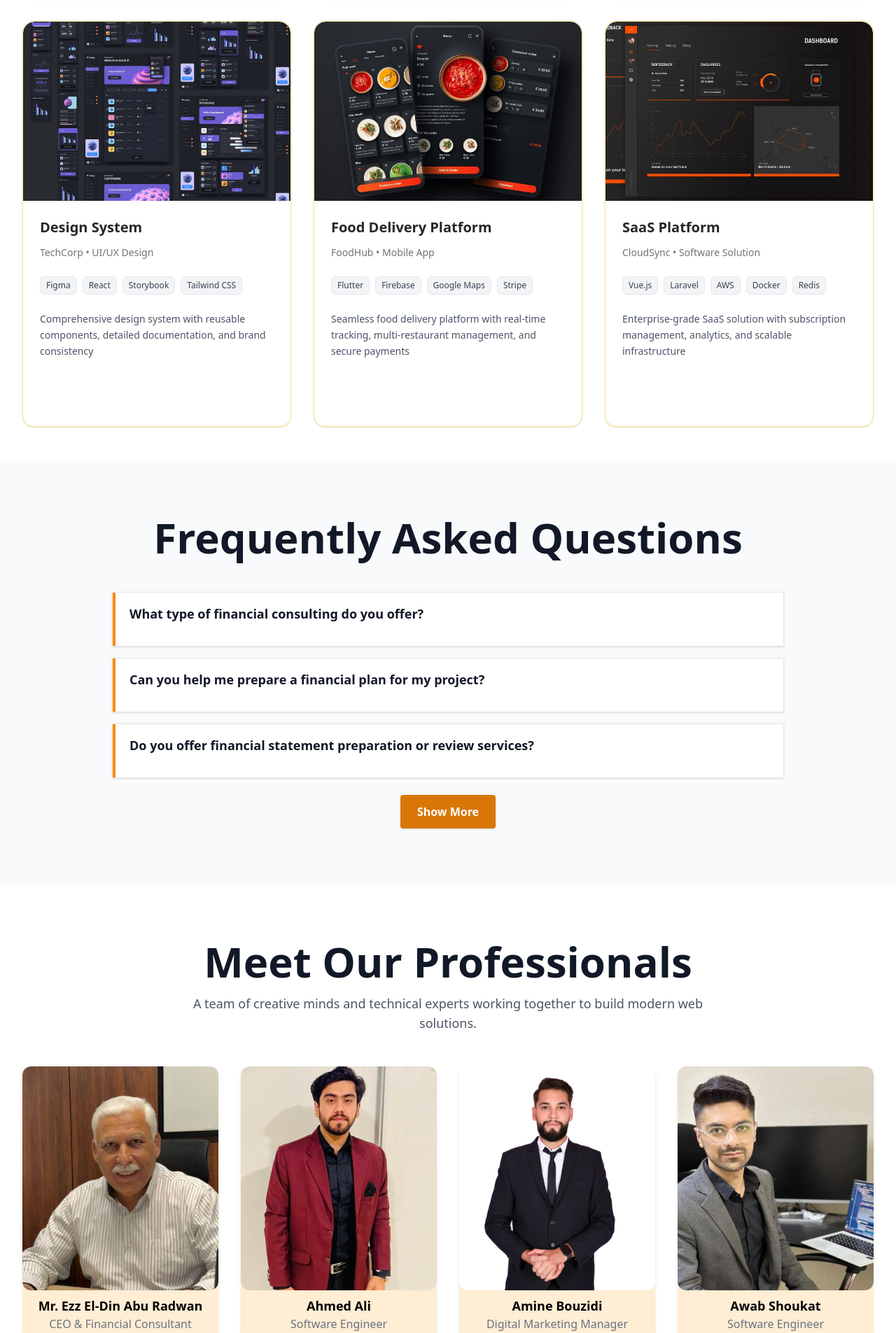
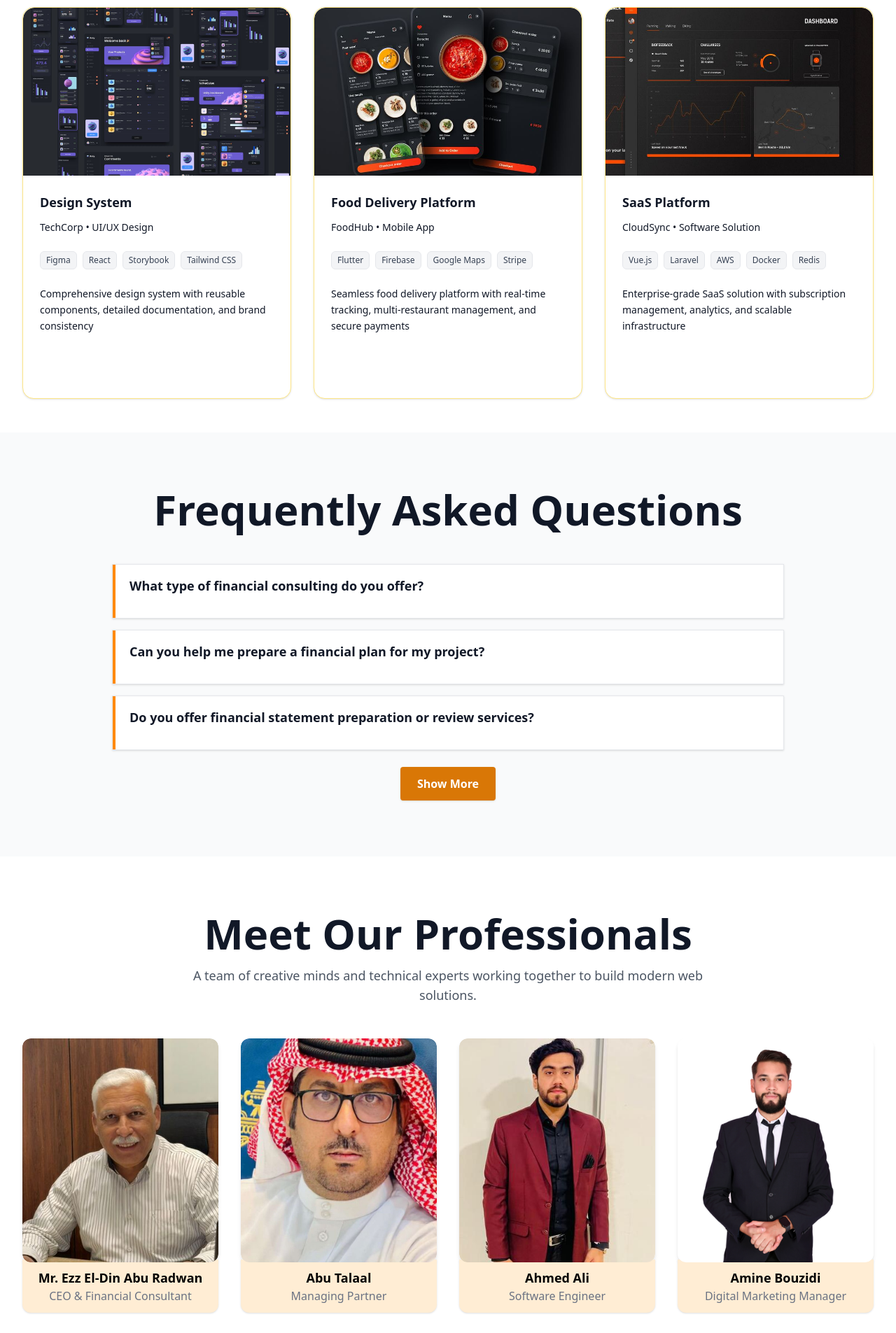
Before and after one commit to sheikhawab/rakeez_hostinger, a React (Vite) app: page / in a window 1280 px wide. Shown: the part 6715-8620 px from the top of the page at 70% size. Built offline with nearby package versions, Linux system fonts and the light colour scheme; some icons are missing.

Commit message:
talaal pic

```diff
--- a/src/components/PortfolioCart.tsx
+++ b/src/components/PortfolioCart.tsx
@@ -28,70 +28,81 @@ export function PortfolioCart({
       {/* 🔶 Main Card Container */}
       <CardContainer className="inter-var">
         <CardBody
+          // 🛠️ FIX: Added dark mode background + reduced shadow for better visibility on mobile
           className="bg-white  border border-amber-200
           rounded-2xl shadow-sm hover:shadow-lg hover:shadow-orange-200
-          transition-all duration-500 flex flex-col overflow-hidden min-h-[560px] sm:min-h-[580px]"
+          transition-all duration-500 flex flex-col overflow-hidden
+          min-h-[520px] sm:min-h-[560px]"
         >
-          {/* 🔶 Image Section (Premium Hover / Tap Effect) */}
+          {/* 🔶 Image Section */}
           <div
-            className="relative w-full h-56 sm:h-64 overflow-hidden rounded-t-2xl group"
+            className="relative w-full h-48 sm:h-60 overflow-hidden rounded-t-2xl group"
             onMouseEnter={() => setHovered(true)}
             onMouseLeave={() => setHovered(false)}
-            onTouchStart={() => setHovered((prev) => !prev)} // ✅ Enables touch hover effect
+            onTouchStart={() => setHovered((prev) => !prev)} // ✅ Mobile hover fix
           >
             <img
               src={image}
               alt={title}
+              // 🛠️ FIX: Better scaling & smooth transition
               className={`w-full h-full object-cover rounded-t-2xl transform transition-all duration-700 ease-out
                 ${hovered ? "scale-110" : "scale-100"}`}
             />
 
-            {/* 🔸 Gradient overlay (subtle orange glow on hover) */}
+            {/* 🛠️ FIX: Darker overlay for mobile visibility */}
             <div
-              className={`absolute inset-0 bg-gradient-to-t from-black/40 via-transparent to-transparent
-              transition-opacity duration-700 ${hovered ? "opacity-100" : "opacity-0"}`}
+              className={`absolute inset-0 bg-gradient-to-t from-black/50 via-transparent to-transparent
+              transition-opacity duration-700 ${
+                hovered ? "opacity-100" : "opacity-0"
+              }`}
             ></div>
 
-            {/* 🔸 Floating info text on hover */}
+            {/* Floating info text on hover */}
             <div
               className={`absolute bottom-3 left-3 transition-all duration-700
-              ${hovered ? "opacity-100 translate-y-0" : "opacity-0 translate-y-3"}`}
+              ${
+                hovered
+                  ? "opacity-100 translate-y-0"
+                  : "opacity-0 translate-y-3"
+              }`}
             >
-              <p className="text-white font-semibold text-lg drop-shadow-md">{title}</p>
-              <p className="text-gray-200 text-xs">{client}</p>
+              {/* 🛠️ FIX: Text color made brighter for visibility */}
+              <p className="text-white font-semibold text-base sm:text-lg drop-shadow-md">
+                {title}
+              </p>
+              <p className=" text-xs">{client}</p>
             </div>
           </div>
 
           {/* 🔶 Content Section */}
           <div className="flex flex-col gap-3 p-4 sm:p-6 flex-grow">
-            {/* Title */}
-            <CardItem className="text-lg sm:text-xl font-semibold text-neutral-800 dark:text-white">
+            {/* 🛠️ FIX: Font sizes & contrast adjusted */}
+            <CardItem className="text-base sm:text-lg font-semibold  ">
               {title}
             </CardItem>
 
-            {/* Client and Category */}
             <CardItem
               as="p"
-              className="text-neutral-500 text-xs sm:text-sm dark:text-neutral-300"
+              className=" text-xs sm:text-sm "
             >
               {client} • {category}
             </CardItem>
 
-            {/* Technologies */}
+            {/* 🧩 Tech Tags - soft readable look */}
             <div className="flex flex-wrap gap-2 mt-2 sm:mt-3">
               {technologies.map((tech) => (
                 <CardItem
                   key={tech}
-                  className="px-2 py-1 text-[10px] sm:text-xs rounded-md bg-gray-100 dark:bg-gray-800
-                  text-gray-700 dark:text-gray-200 border border-gray-200 dark:border-gray-700"
+                  className="px-2 py-1 text-[10px] sm:text-xs rounded-md
+                bg-gray-100 text-gray-700 border border-gray-200"
                 >
                   {tech}
                 </CardItem>
               ))}
             </div>
 
-            {/* Description */}
-            <CardItem className="text-gray-600 dark:text-gray-300 text-sm leading-relaxed mt-2 sm:mt-3 flex-grow">
+            {/* 🛠️ FIX: Description text color adjusted for visibility */}
+            <CardItem className=" text-sm leading-relaxed mt-2 sm:mt-3 flex-grow">
               {t(descriptionKey)}
             </CardItem>
           </div>
@@ -100,90 +111,3 @@ export function PortfolioCart({
     </>
   );
 }
-
-// import { CardBody, CardContainer, CardItem } from "./ui/3d-card";
-// import { motion } from "framer-motion";
-// import { useTranslation } from "react-i18next";
-// interface ProjectCardProps {title: string;client: string;category: string;technologies: string[];
-//   image: string; descriptionKey: string;index?: number;}
-
-// export function PortfolioCart({title,client,category,technologies,image,descriptionKey,}: ProjectCardProps) {
-//   const { t, i18n } = useTranslation();
-//   const isRTL = i18n.language === "ar";
-//   return (
-//     <>
-//       <CardContainer className="inter-var">
-//         <CardBody
-//           className="bg-gray-50 relative group/card dark:hover:shadow-2xl
-//         dark:hover:shadow-emerald-500/[0.1] dark:bg-black dark:border-white/[0.2] border-black/[0.1]
-//         w-full h-full min-h-[520px] rounded-xl p-6 border flex flex-col border border-amber-200 hover:shadow-orange-300  hover:shadow-2xl"
-//         >
-//           {/* className="flex flex-col justify-between bg-white  rounded-3xl   p-10 transition-all duration-300" */}
-//           {/* // w-full sm:w-[26rem] h-auto rounded-xl p-6 border " */}
-//           <CardItem translateZ="100" className="w-full mt-4">
-//             <img
-//               src={image}
-//               className="h-52 w-full object-cover rounded-lg group-hover/card:shadow-xl pt-0"
-//               alt={title}
-//             />
-//           </CardItem>
-
-//           <CardItem
-//             translateZ="50"
-//             className="text-xl font-bold text-neutral-700 dark:text-white"
-//           >
-//             {title}
-//           </CardItem>
-
-
-
-//           {/* Client and Category */}
-//           <CardItem
-//             as="p"
-//             translateZ="60"
-//             className="text-neutral-500 text-sm mt-1 dark:text-neutral-300"
-//           >
-//             {client} • {category}
-//           </CardItem>
-
-
-//           {/* Technologies */}
-//           <div className="flex flex-wrap gap-2 mt-6">
-//             {technologies.map((tech) => (
-//               <CardItem
-//                 key={tech}
-//                 translateZ={20}
-//                 className="px-2 py-1 text-xs rounded-md bg-gray-200 dark:bg-gray-700"
-//               >
-//                 {tech}
-//               </CardItem>
-//             ))}
-//           </div>
-
-//           {/* Description */}
-//           <CardItem
-//             className="text-secondary-600 text-sm leading-relaxed mb-4 flex-grow mt-4"
-//             translateZ={40}
-//           >
-//             {t(descriptionKey)}
-//           </CardItem>
-
-//           <br />
-//           {/* <br />
-//           <br /> */}
-//           {/* View Case Study Link */}
-//           {/* <motion.a
-//             href="#"
-//             className="inline-flex items-center gap-2 text-primary-500 font-semibold text-sm hover:text-primary-600 group/link mt-auto"
-//             whileHover={{ x: isRTL ? -3 : 3 }}
-//           >
-//             {t("portfolio.viewCaseStudy")}
-//             <span className="group-hover/link:translate-x-1 transition-transform">
-//               {isRTL ? "←" : "→"}
-//             </span>
-//           </motion.a> */}
-//         </CardBody>
-//       </CardContainer>
-//     </>
-//   );
-// }
--- a/src/components/TeamPhotos.tsx
+++ b/src/components/TeamPhotos.tsx
@@ -7,6 +7,11 @@ const OurTeamSection: React.FC = () => {
       src: "/images/abuhassan.jpg",
       name: "Mr. Ezz El-Din Abu Radwan",
       designation: "CEO & Financial Consultant",
+    },
+    {
+      src: "/images/talaal.jpg",
+      name: "Abu Talaal",
+      designation: "Managing Partner",
     },
     {
       src: "/images/ahmed.jpg",
```
Also changed, not shown: public/images/talaal.jpg (added).
